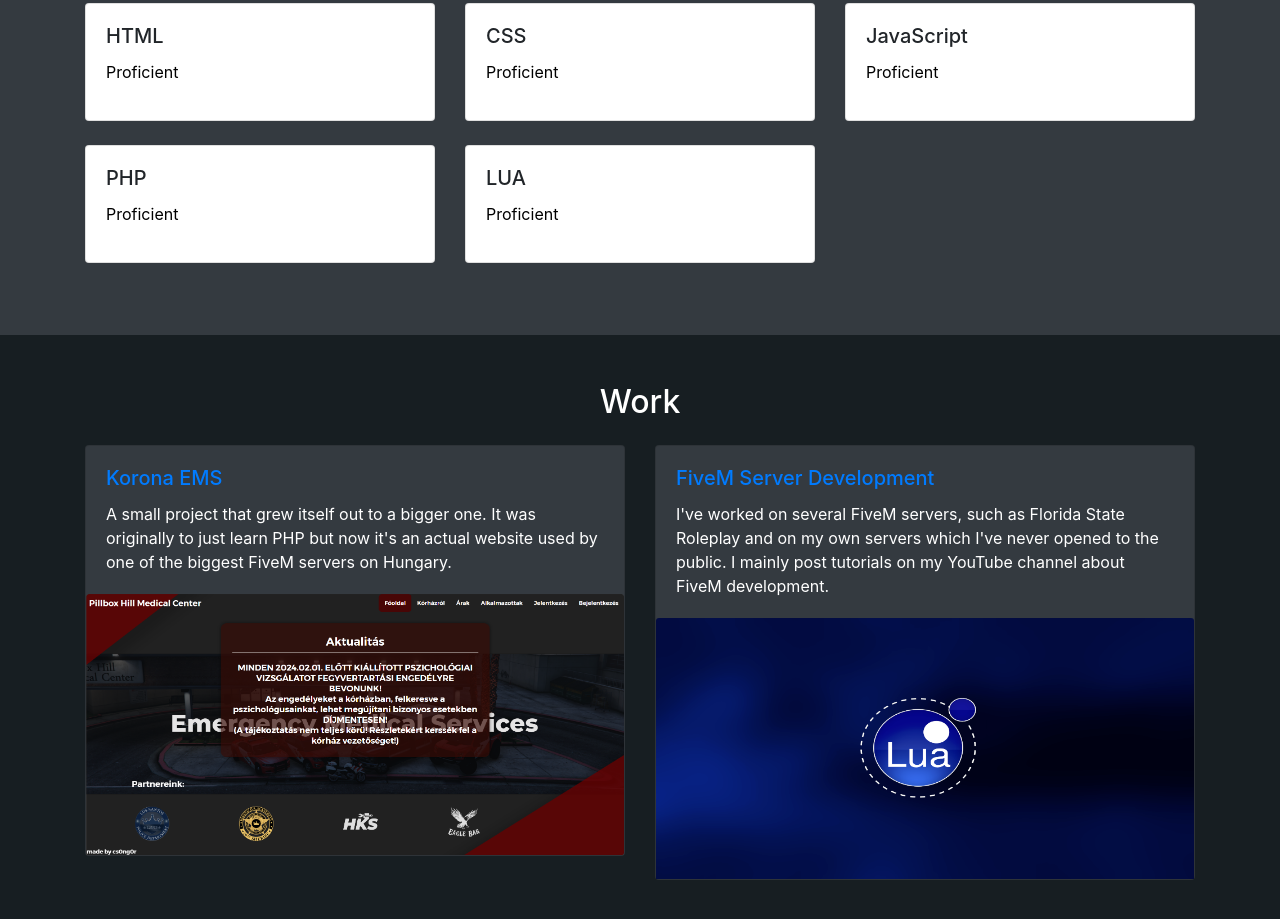
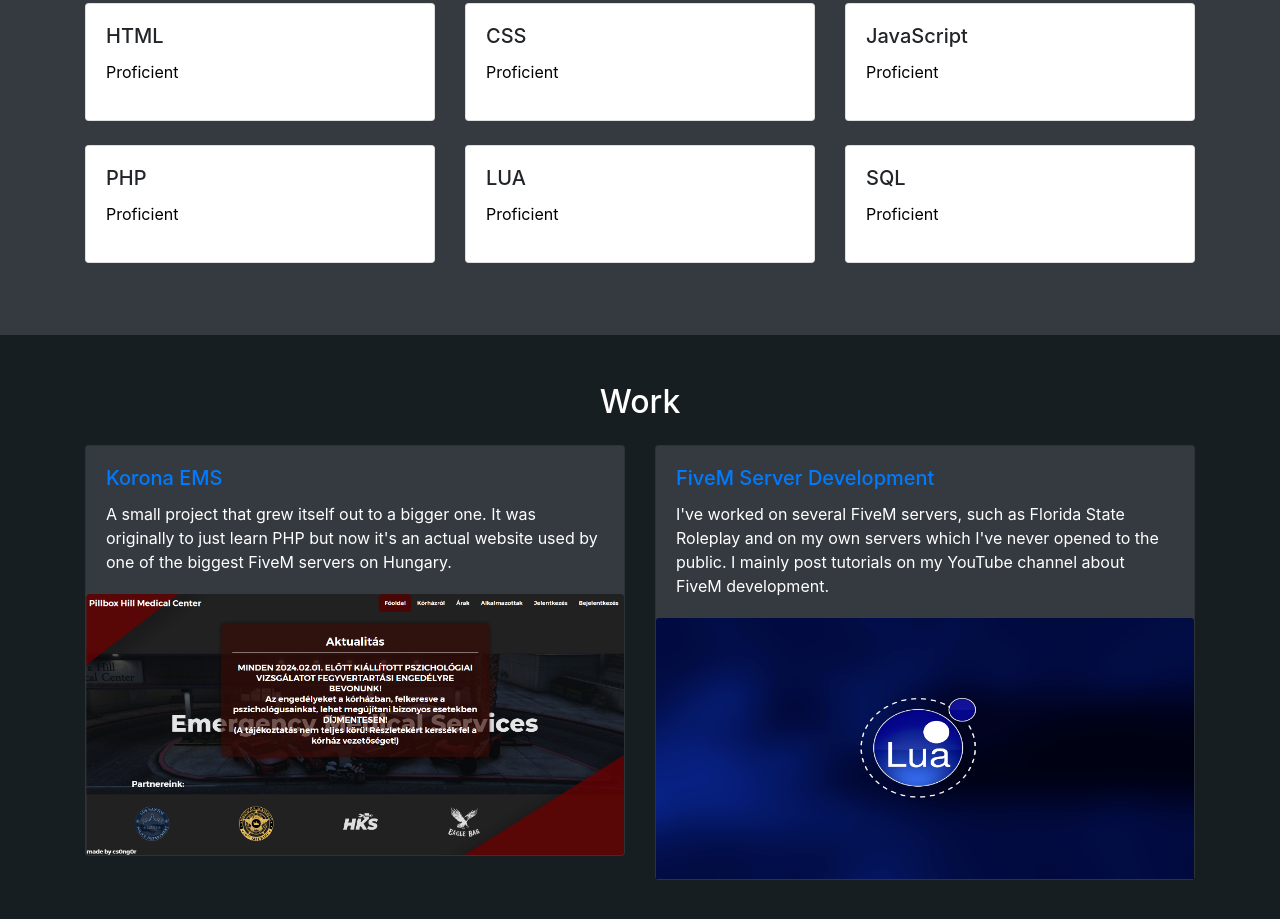
Before and after one commit to cs0ng0r/cs0ng0r.github.io, a plain HTML site: page index.html in a window 1280 px wide. Shown: the part 781-1700 px from the top of the page. Drawn offline with nearby package versions, Linux system fonts and the light colour scheme.

Commit message:
Small update

```diff
--- a/index.html
+++ b/index.html
@@ -8,6 +8,9 @@
       rel="stylesheet"
       href="https://stackpath.bootstrapcdn.com/bootstrap/4.5.2/css/bootstrap.min.css"
     />
+    <link
+      rel="stylesheet"
+      href="https://stackpath.bootstrapcdn.com/font-awesome/4.7.0/css/font-awesome.min.css"
   </head>
   <style>
     * {
@@ -351,6 +354,14 @@
                 </div>
               </div>
             </div>
+            <div class="col-md-4">
+              <div class="card mb-4">
+                <div class="card-body">
+                  <h5 class="card-title">SQL</h5>
+                  <p class="card-text2">Proficient</p>
+                </div>
+              </div>
+            </div>
           </div>
         </div>
       </section>
```
Also changed, not shown: 1 other file.
